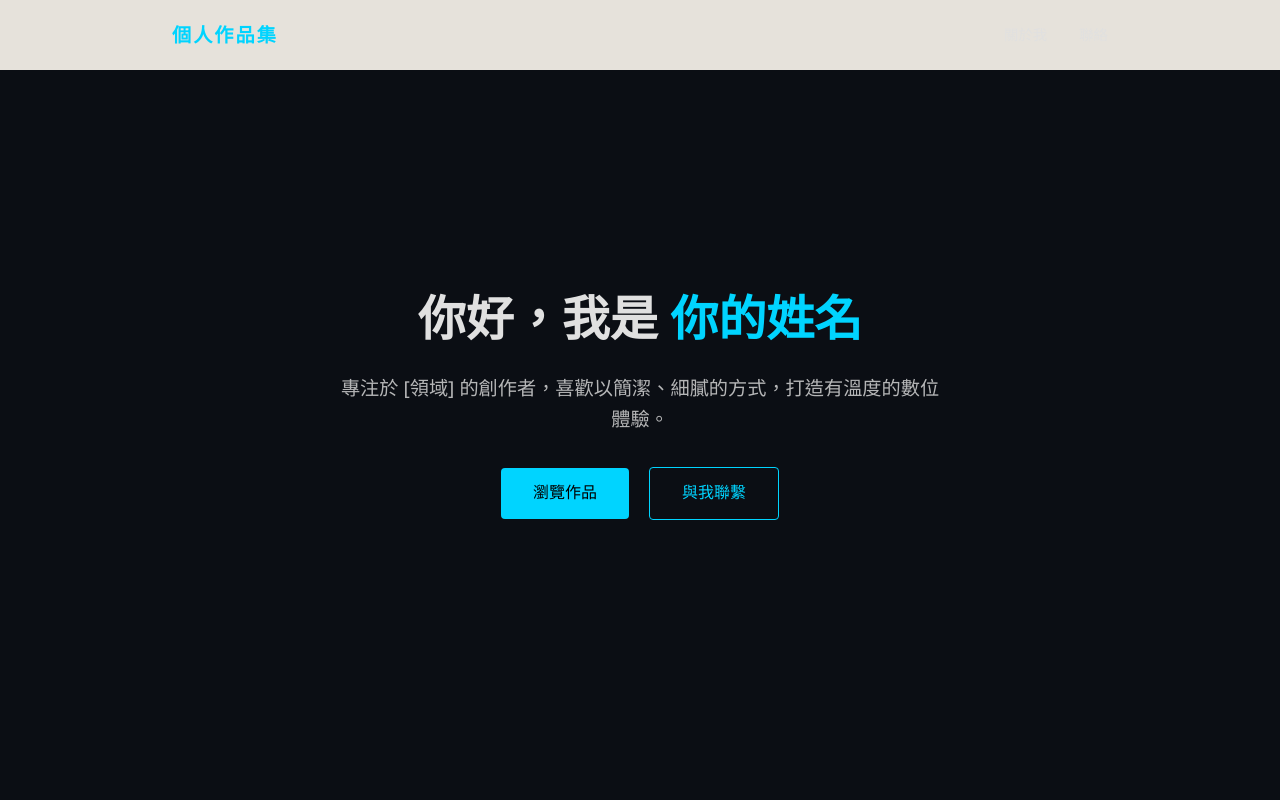
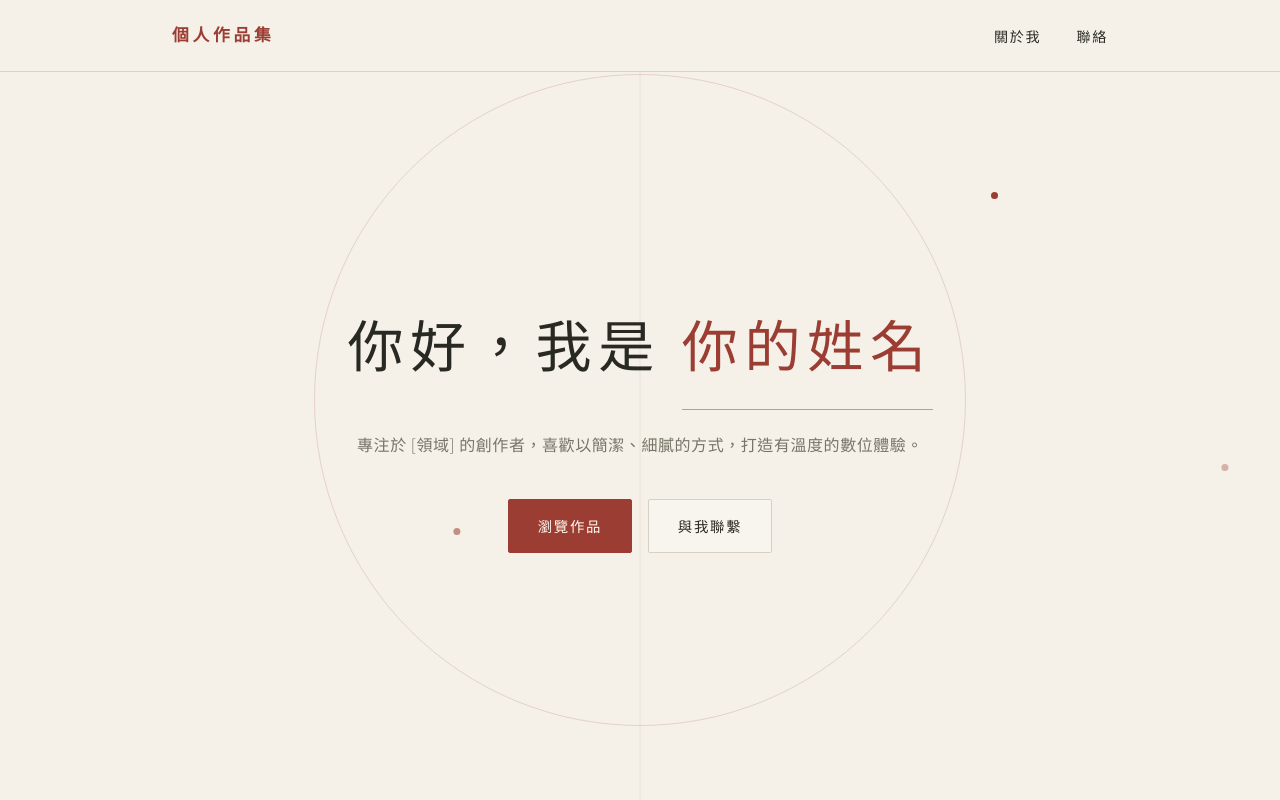
Before and after one commit to kopoting0928-a11y/ko, a plain HTML site: page index.html in a window 1280 px wide. Shown: the top 800 px of the page. Drawn offline with Linux system fonts and the light colour scheme.

Commit message:
Refactor CSS styles for improved design and layout

```diff
--- a/style.css
+++ b/style.css
@@ -1,10 +1,17 @@
-/* --- 基礎設定 --- */
+/* 和風・侘寂風個人作品集 */
+@import url('https://fonts.googleapis.com/css2?family=Noto+Serif+TC:wght@400;500;600;700&family=Noto+Sans+TC:wght@300;400;500;600&display=swap');
+
 :root {
-    --bg-color: #0b0e14;       /* 深色背景 */
-    --text-color: #e0e0e0;     /* 主要文字 */
-    --accent-color: #00d4ff;   /* 科技藍亮點 */
-    --secondary-color: #1a1f29; /* 次要區塊背景 */
-    --font-main: 'Segoe UI', Roboto, sans-serif;
+    --bg-color: #f5f1e8;
+    --paper-color: #fbf9f4;
+    --text-color: #292923;
+    --muted-color: #777568;
+    --accent-color: #9b3d32;
+    --accent-dark: #713027;
+    --secondary-color: #e9e3d7;
+    --line-color: #d8d0c2;
+    --font-main: 'Noto Sans TC', 'Yu Gothic', 'Hiragino Kaku Gothic ProN', sans-serif;
+    --font-display: 'Noto Serif TC', 'Yu Mincho', serif;
 }
 
 * {
@@ -13,15 +20,17 @@
     box-sizing: border-box;
 }
 
-html {
-    scroll-behavior: smooth; /* 平滑滾動 */
-}
+html { scroll-behavior: smooth; }
 
 body {
     font-family: var(--font-main);
     background-color: var(--bg-color);
     color: var(--text-color);
-    line-height: 1.6;
+    line-height: 1.9;
+    letter-spacing: .035em;
+    background-image:
+        radial-gradient(rgba(95, 77, 55, .055) .7px, transparent .7px);
+    background-size: 7px 7px;
 }
 
 .container {
@@ -30,16 +39,19 @@ body {
     padding: 0 2rem;
 }
 
-/* --- 導覽列 --- */
+/* 導覽列 */
 .navbar {
-    height: 70px;
+    min-height: 72px;
     display: flex;
     align-items: center;
     position: fixed;
     width: 100%;
     top: 0;
-    background: rgba(11, 14, 20, 0.95);
+    background: rgba(245, 241, 232, .94);
+    border-bottom: 1px solid rgba(125, 110, 88, .22);
+    backdrop-filter: blur(12px);
     z-index: 1000;
+    transition: box-shadow .3s, background .3s;
 }
 
 .navbar .container {
@@ -50,110 +62,169 @@ body {
 }
 
 .logo {
-    font-weight: bold;
-    font-size: 1.2rem;
+    font-family: var(--font-display);
+    font-weight: 600;
+    font-size: 1.05rem;
     color: var(--accent-color);
     text-decoration: none;
-    letter-spacing: 2px;
+    letter-spacing: .22em;
 }
 
 .nav-links {
     display: flex;
     list-style: none;
-}
-
-.nav-links li {
-    margin-left: 2rem;
+    gap: 2.2rem;
 }
 
 .nav-links a {
     text-decoration: none;
     color: var(--text-color);
-    font-size: 0.9rem;
-    transition: color 0.3s;
+    font-size: .88rem;
+    letter-spacing: .12em;
+    transition: color .3s;
 }
 
-.nav-links a:hover {
-    color: var(--accent-color);
-}
+.nav-links a:hover { color: var(--accent-color); }
 
-/* --- Hero Section --- */
+/* 首屏 */
 .hero {
-    height: 100vh;
+    min-height: 100vh;
     display: flex;
     align-items: center;
     justify-content: center;
     text-align: center;
+    position: relative;
+    overflow: hidden;
+    padding: 8rem 0 5rem;
+    background:
+        linear-gradient(90deg, transparent 49.9%, rgba(155, 61, 50, .08) 50%, transparent 50.1%),
+        var(--bg-color);
 }
 
+.hero::before,
+.hero::after {
+    content: '';
+    position: absolute;
+    pointer-events: none;
+}
+
+.hero::before {
+    width: min(62vw, 650px);
+    aspect-ratio: 1;
+    border: 1px solid rgba(155, 61, 50, .18);
+    border-radius: 50%;
+    top: 50%;
+    left: 50%;
+    transform: translate(-50%, -50%);
+}
+
+.hero::after {
+    width: 7px;
+    height: 7px;
+    border-radius: 50%;
+    background: var(--accent-color);
+    top: 24%;
+    right: 22%;
+    box-shadow: -42vw 42vh 0 rgba(155, 61, 50, .55),
+                18vw 34vh 0 rgba(155, 61, 50, .35);
+}
+
+.hero .container { position: relative; z-index: 1; }
+
 .hero-name {
-    font-size: 3rem;
-    margin-bottom: 1rem;
+    font-family: var(--font-display);
+    font-weight: 500;
+    font-size: clamp(2.2rem, 5vw, 3.5rem);
+    letter-spacing: .12em;
+    margin-bottom: 1.2rem;
 }
 
 .highlight {
     color: var(--accent-color);
+    display: inline-block;
+    border-bottom: 1px solid rgba(155, 61, 50, .5);
+    padding-bottom: .12em;
 }
 
 .hero-tagline {
-    font-size: 1.2rem;
-    max-width: 600px;
-    margin: 0 auto 2rem;
-    opacity: 0.8;
+    font-size: 1rem;
+    color: var(--muted-color);
+    max-width: 620px;
+    margin: 0 auto 2.5rem;
+    font-weight: 300;
 }
+
+.hero-btns { display: flex; justify-content: center; gap: 1rem; }
 
 .btn {
     display: inline-block;
-    padding: 0.8rem 2rem;
-    border-radius: 4px;
+    padding: .75rem 1.8rem;
+    border-radius: 2px;
     text-decoration: none;
-    font-weight: 500;
-    transition: transform 0.2s, background 0.3s;
+    font-size: .9rem;
+    letter-spacing: .12em;
+    transition: transform .25s, background .25s, color .25s;
 }
 
 .btn-primary {
     background: var(--accent-color);
-    color: #000;
-    margin-right: 1rem;
+    color: #fffaf2;
+    border: 1px solid var(--accent-color);
 }
 
 .btn-secondary {
-    border: 1px solid var(--accent-color);
-    color: var(--accent-color);
+    border: 1px solid var(--line-color);
+    color: var(--text-color);
+    background: rgba(251, 249, 244, .55);
 }
 
-.btn:hover {
-    transform: translateY(-3px);
-    filter: brightness(1.1);
-}
+.btn:hover { transform: translateY(-3px); }
+.btn-primary:hover { background: var(--accent-dark); }
+.btn-secondary:hover { border-color: var(--accent-color); color: var(--accent-color); }
 
-/* --- 通用 Section --- */
+/* 內容區 */
 .section {
-    padding: 8rem 0;
+    padding: 7rem 0;
+    position: relative;
 }
 
 .section-title {
+    font-family: var(--font-display);
     font-size: 2rem;
-    margin-bottom: 3rem;
+    font-weight: 500;
+    letter-spacing: .16em;
+    margin-bottom: 2.5rem;
     position: relative;
 }
 
 .section-title::after {
     content: '';
     display: block;
-    width: 50px;
-    height: 4px;
+    width: 42px;
+    height: 1px;
     background: var(--accent-color);
-    margin-top: 10px;
+    margin-top: 1rem;
 }
+
+.about-content {
+    max-width: 760px;
+    color: #555449;
+    font-weight: 300;
+}
+
+.about-content p + p { margin-top: 1.2rem; }
 
 .bg-light {
     background-color: var(--secondary-color);
+    border-top: 1px solid var(--line-color);
+    border-bottom: 1px solid var(--line-color);
 }
 
-/* --- Contact --- */
+.contact-text { color: var(--muted-color); }
+
 .contact-links {
     display: flex;
+    flex-wrap: wrap;
     gap: 2rem;
     margin-top: 2rem;
 }
@@ -161,26 +232,32 @@ body {
 .contact-item {
     color: var(--text-color);
     text-decoration: none;
-    border-bottom: 1px dashed var(--accent-color);
-    transition: all 0.3s;
+    padding-bottom: .25rem;
+    border-bottom: 1px solid var(--accent-color);
+    transition: color .3s;
 }
 
-.contact-item:hover {
-    color: var(--accent-color);
-}
+.contact-item:hover { color: var(--accent-color); }
 
-/* --- Footer --- */
 .footer {
     padding: 2rem 0;
     text-align: center;
-    font-size: 0.8rem;
-    opacity: 0.6;
+    font-size: .78rem;
+    color: var(--muted-color);
+    letter-spacing: .1em;
+    background: #e4ddcf;
 }
 
-/* --- 響應式設計 (Responsive) --- */
 @media (max-width: 768px) {
+    .container { padding: 0 1.35rem; }
+    .navbar { min-height: 64px; }
+    .nav-links { gap: 1.1rem; }
+    .nav-links a { font-size: .78rem; }
+    .hero { min-height: 88vh; }
     .hero-name { font-size: 2.2rem; }
-    .hero-btns { display: flex; flex-direction: column; gap: 1rem; }
-    .btn { margin-right: 0; width: 100%; }
+    .hero-tagline { font-size: .92rem; }
+    .hero-btns { flex-direction: column; align-items: center; }
+    .btn { width: min(100%, 280px); }
+    .section { padding: 5rem 0; }
     .contact-links { flex-direction: column; gap: 1rem; }
 }
```
